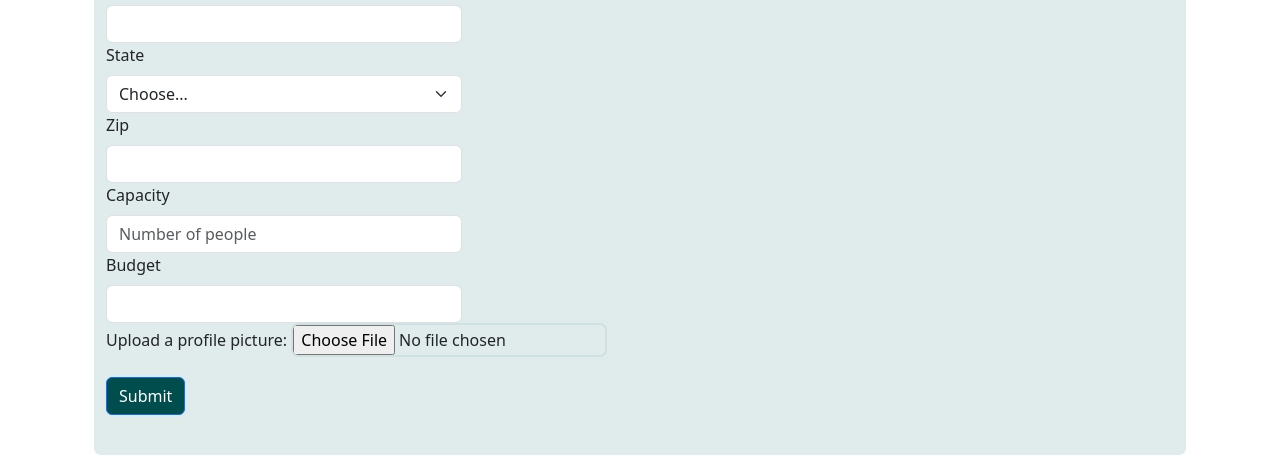
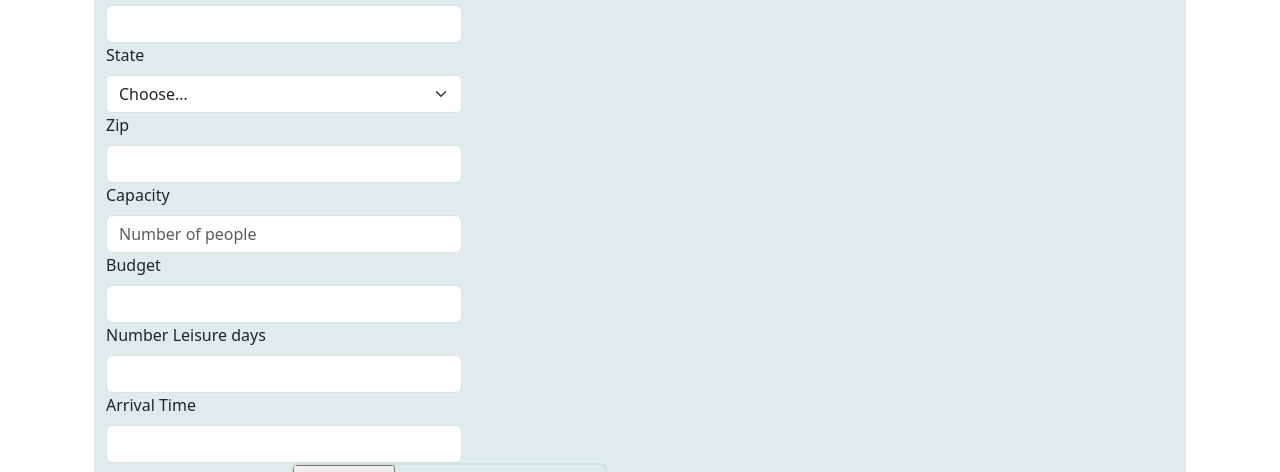
Before and after one commit to Jewel-Naomi/Turwa-MICE, a website: page profile.html in a window 1280 px wide. Shown: the part 618-1090 px from the top of the page. Drawn offline with nearby package versions, Linux system fonts and the light colour scheme.

Commit message:
the
terrrw

```diff
--- a/profile.html
+++ b/profile.html
@@ -118,7 +118,15 @@
           <input type="number" class="form-control" id="inputnumber" placeholder="Number of people">
         </div>
         <div class="col-sm-4">
-          <label for="inputPassword4" class="form-label">Budget</label>
+          <label for="inputnumber" class="form-label">Budget</label>
+          <input type="number" class="form-control" id="inputnumber">
+        </div>
+        <div class="col-sm-4">
+          <label for="inputnumber" class="form-label">Number Leisure days</label>
+          <input type="number" class="form-control" id="inputnumber">
+        </div>
+        <div class="col-sm-4">
+          <label for="inputnumber" class="form-label">Arrival Time</label>
           <input type="number" class="form-control" id="inputnumber">
         </div>
 
```
Also changed, not shown: booking.html (+1 -1 lines).
